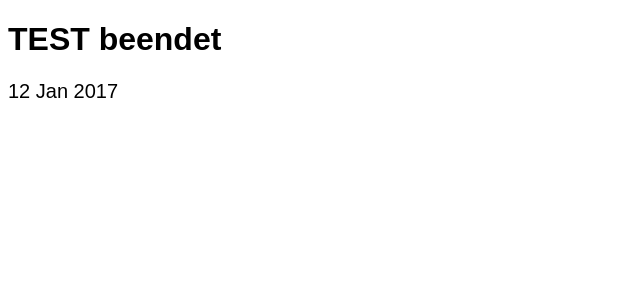
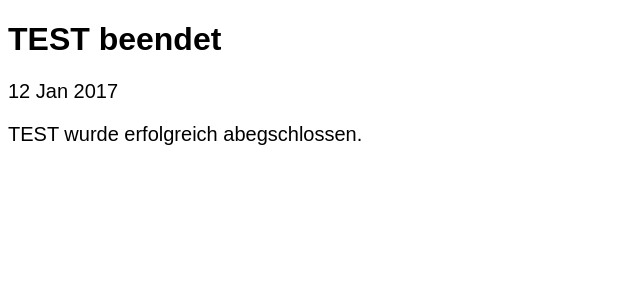
Before and after one commit to Storagegirl/storagegirl.github.io, a Jekyll site: the page built from _posts/2017-01-12-TESTbeendet.md, in a window 1280 px wide. Shown: the top 300 px of the page, without its empty margins (0-640 px from the left). Built offline with Jekyll 4.4.1, drawn with Linux system fonts in a browser that asks for light colours.

Commit message:
Update post.html

```diff
--- a/_layouts/post.html
+++ b/_layouts/post.html
@@ -5,5 +5,5 @@ layout: default
 <p class="meta">{{ page.date | date_to_string }}</p>
 
 <div class="post">
-  {{ post.content | markdownify }}
+  {{ content }}
 </div>
```
